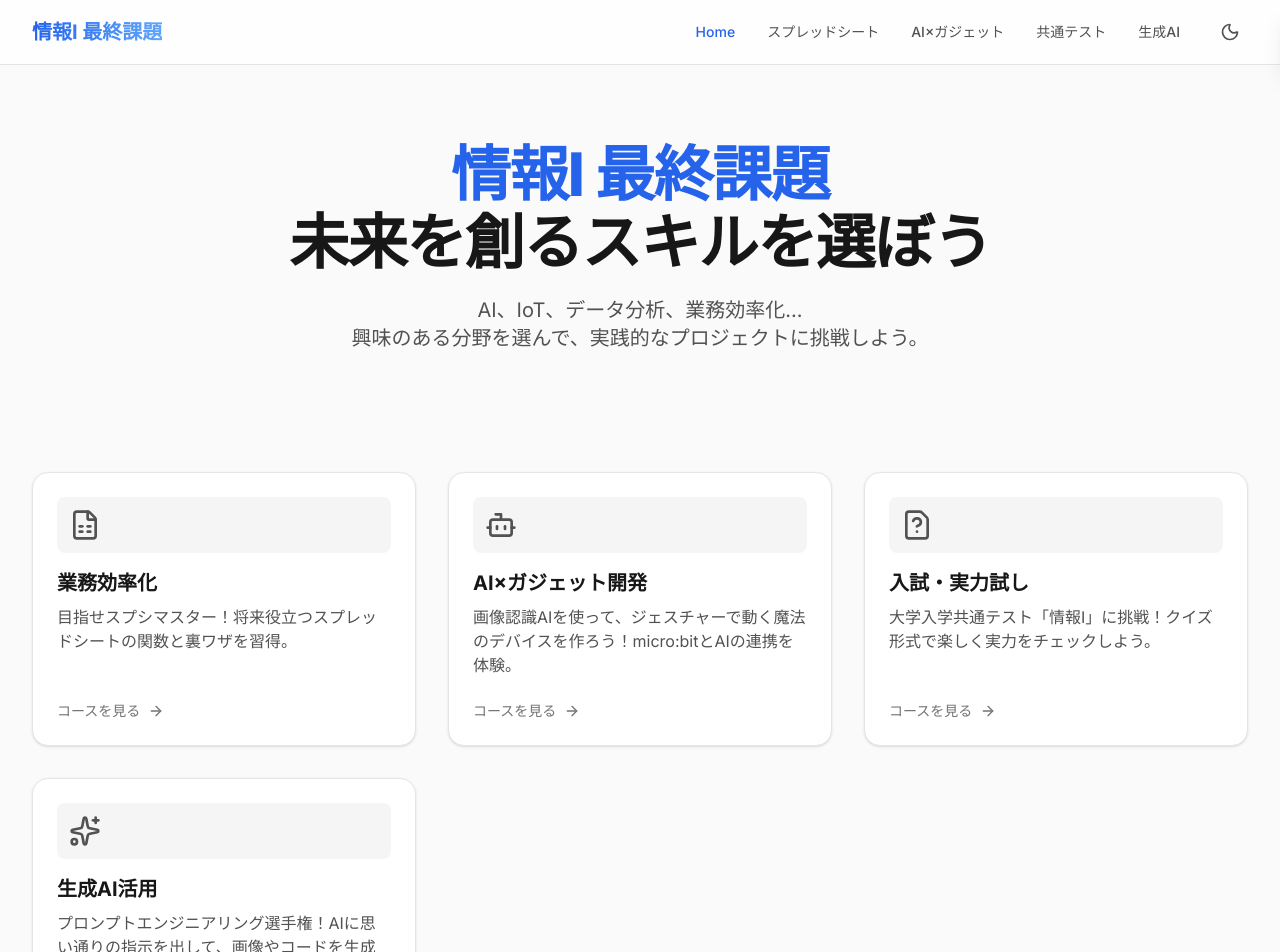
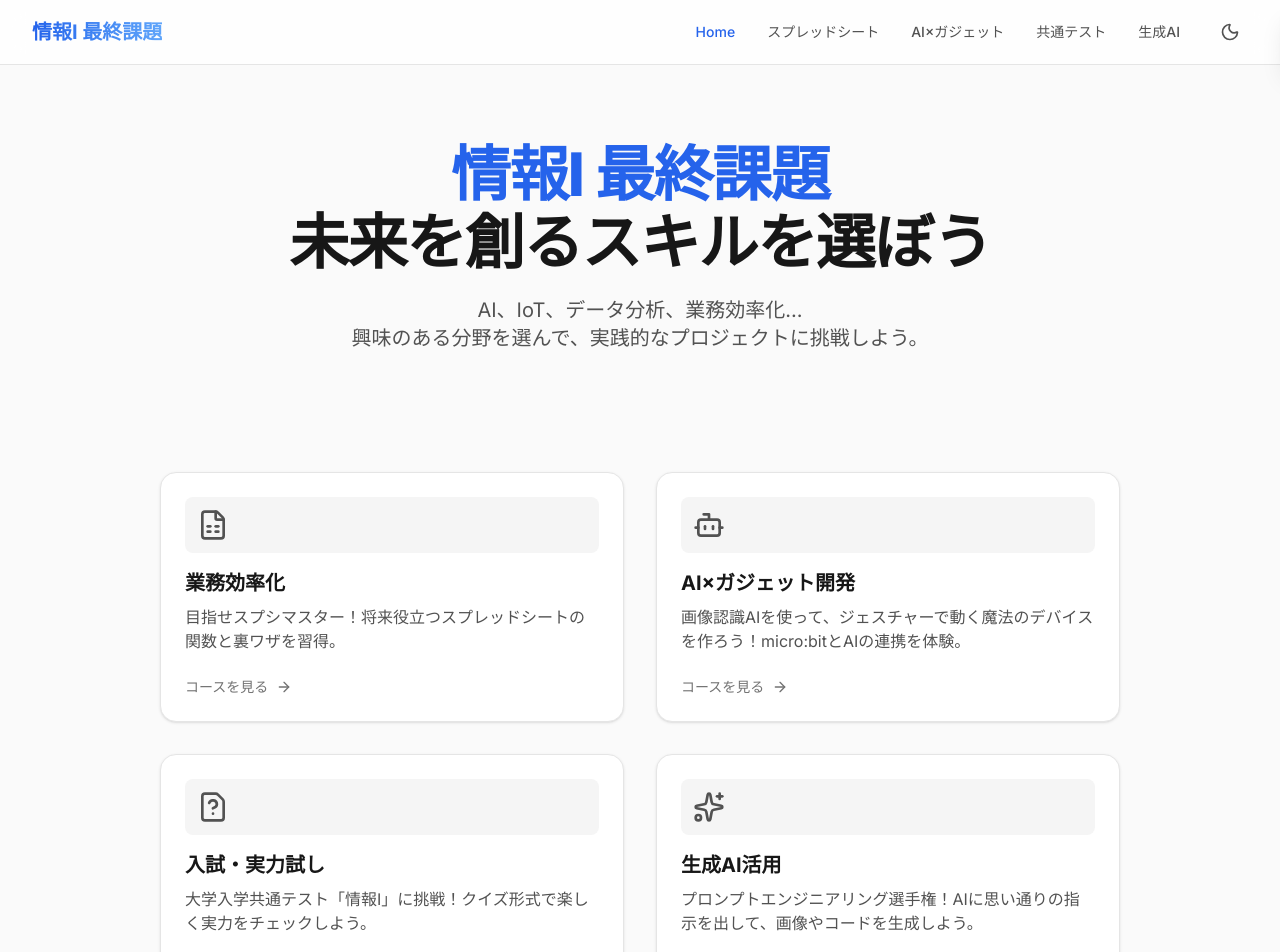
Before and after one commit to yamashu00/information-final, a Next.js app: page /information-final/ in a window 1280 px wide. Shown: the top 952 px of the page. Built offline with nearby package versions, Linux system fonts and the light colour scheme.

Commit message:
style: change home page course grid to 2x2 layout

```diff
--- a/src/app/page.tsx
+++ b/src/app/page.tsx
@@ -52,8 +52,8 @@
       </section>
 
       {/* Course Grid */}
-      <section className="max-w-7xl mx-auto px-4 sm:px-6 lg:px-8">
-        <div className="grid grid-cols-1 md:grid-cols-2 lg:grid-cols-3 gap-8">
+      <section className="max-w-5xl mx-auto px-4 sm:px-6 lg:px-8">
+        <div className="grid grid-cols-1 md:grid-cols-2 gap-8">
           {courses.map((course, index) => (
             <div
               key={course.href}
```
